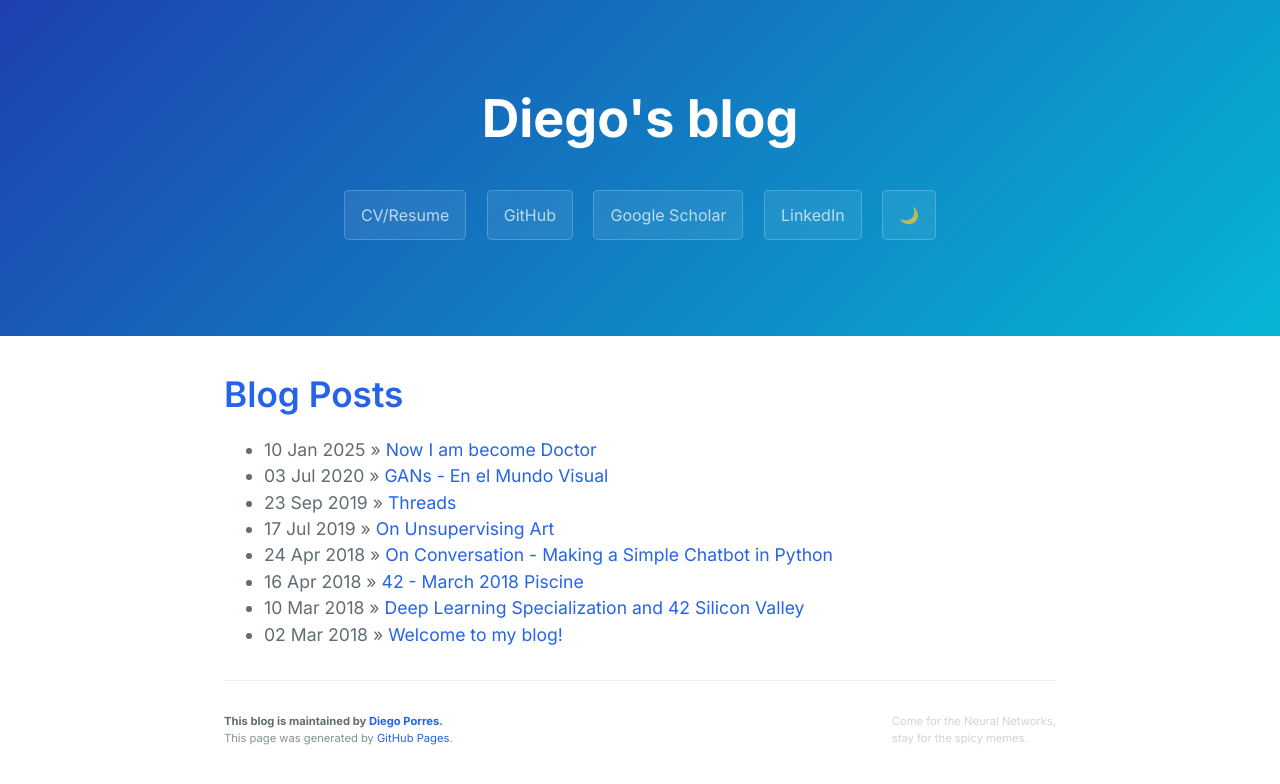
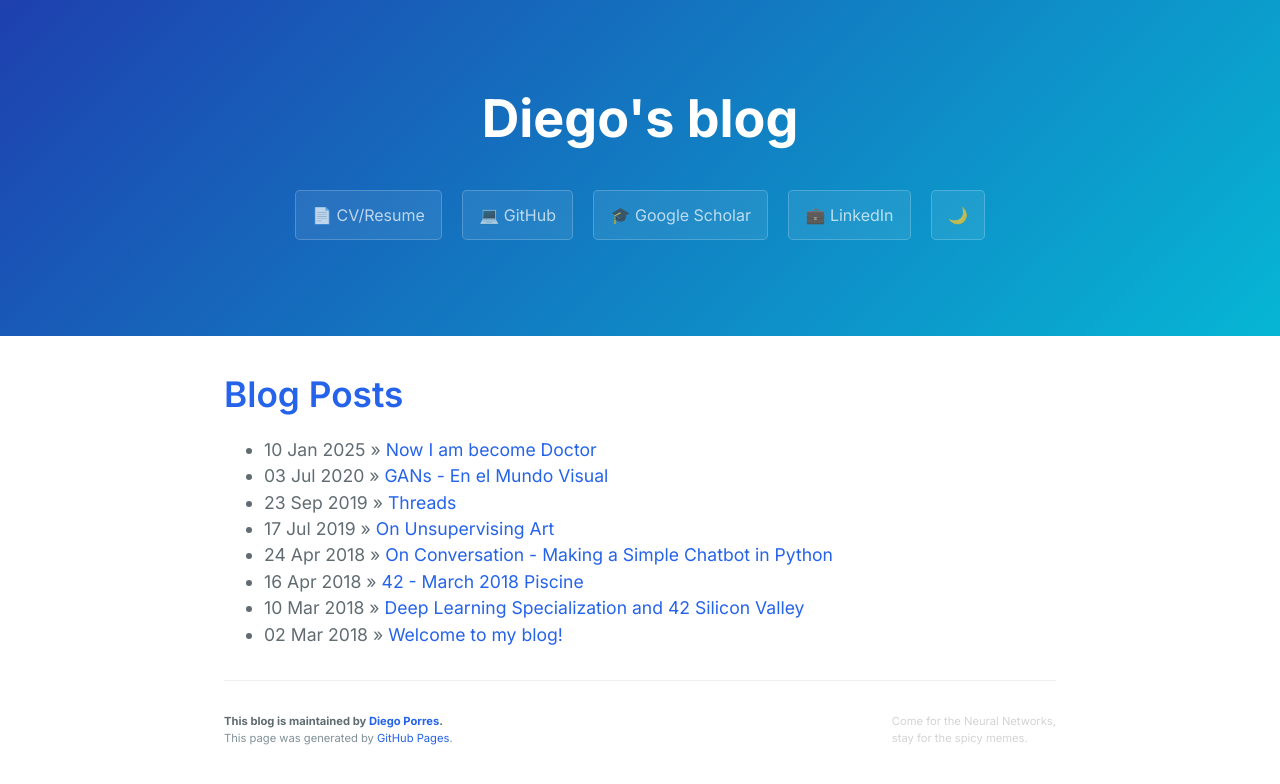
Before and after one commit to PDillis/pdillis.github.io, a Jekyll site: the page built from index.html, in a window 1280 px wide. Shown: the top 784 px of the page. Built offline with Jekyll 4.4.1, drawn with Linux system fonts in a browser that asks for light colours; some web fonts are replaced; part of the change alters nothing that is shown.

```diff
--- a/_includes/head-custom.html
+++ b/_includes/head-custom.html
@@ -6,7 +6,7 @@
 <!-- KaTeX for math rendering -->
 <link rel="stylesheet" href="https://cdn.jsdelivr.net/npm/katex@0.16.8/dist/katex.min.css">
 <script defer src="https://cdn.jsdelivr.net/npm/katex@0.16.8/dist/katex.min.js"></script>
-<script defer src="https://cdn.jsdelivr.net/npm/katex@0.16.8/dist/contrib/auto-render.min.js"></script>
+<script defer src="https://cdn.jsdelivr.net/npm/katex@0.16.8/dist/contrib/auto-render.min.js" onload="initKaTeX()"></script>
 
 <!-- TikZJax for TikZ rendering -->
 <link rel="stylesheet" type="text/css" href="https://tikzjax.pages.dev/fonts.css">
@@ -50,12 +50,15 @@
 
 
 <script>
-// Enhanced dark mode with system preference support
-(function() {
+// ============================================
+// Dark Mode System
+// ============================================
+
 // Prevent flash of unstyled content
 document.documentElement.classList.add('preload');
 
-  function initDarkMode() {
+// Initialize dark mode immediately
+(function() {
   const savedMode = localStorage.getItem('darkMode');
   const prefersDark = window.matchMedia('(prefers-color-scheme: dark)').matches;
 
@@ -68,10 +71,7 @@
   setTimeout(() => {
     document.documentElement.classList.remove('preload');
   }, 100);
-  }
-
-  // Initialize immediately
-  initDarkMode();
+})();
 
 // Update button icon based on current mode
 function updateToggleButton() {
@@ -86,16 +86,20 @@
   }
 }
 
-  // Toggle function (will be called by button)
-  window.toggleDarkMode = function() {
+// Toggle function (called by button onclick)
+function toggleDarkMode() {
   document.body.classList.toggle('dark-mode');
   const isDark = document.body.classList.contains('dark-mode');
   localStorage.setItem('darkMode', isDark);
   updateToggleButton();
-  };
+}
 
-  // Update button on page load
-  window.addEventListener('DOMContentLoaded', updateToggleButton);
+// Update button icon when page loads
+if (document.readyState === 'loading') {
+  document.addEventListener('DOMContentLoaded', updateToggleButton);
+} else {
+  updateToggleButton();
+}
 
 // Listen for system theme changes
 window.matchMedia('(prefers-color-scheme: dark)').addEventListener('change', (e) => {
@@ -105,12 +109,15 @@
     } else {
       document.body.classList.remove('dark-mode');
     }
+    updateToggleButton();
   }
 });
-})();
 
-// Initialize KaTeX auto-render when DOM is loaded
-document.addEventListener("DOMContentLoaded", function() {
+// ============================================
+// KaTeX Math Rendering
+// ============================================
+
+function initKaTeX() {
   if (typeof renderMathInElement !== 'undefined') {
     renderMathInElement(document.body, {
       delimiters: [
@@ -123,18 +130,31 @@ document.addEventListener("DOMContentLoaded", function() {
       strict: false
     });
   }
+}
 
-  // Add copy buttons to code blocks
-  addCopyButtonsToCodeBlocks();
-});
+// ============================================
+// Code Block Copy Buttons
+// ============================================
 
 function addCopyButtonsToCodeBlocks() {
-  // Find all code blocks (both .highlight divs and standalone pre elements)
-  const codeBlocks = document.querySelectorAll('.main-content .highlight, .main-content pre:not(.highlight pre)');
+  // Find all code blocks
+  const codeBlocks = document.querySelectorAll('.main-content .highlight, .main-content pre');
 
-  codeBlocks.forEach(block => {
-    // Skip if already has a copy button
-    if (block.querySelector('.code-copy-btn')) return;
+  console.log('Found code blocks:', codeBlocks.length);
+
+  codeBlocks.forEach((block, index) => {
+    // Skip if already has a copy button or is inside a .highlight
+    if (block.querySelector('.code-copy-btn')) {
+      console.log('Block', index, 'already has button');
+      return;
+    }
+
+    if (block.tagName === 'PRE' && block.parentElement.classList.contains('highlight')) {
+      console.log('Block', index, 'is inside .highlight, skipping');
+      return;
+    }
+
+    console.log('Adding button to block', index);
 
     // Create copy button
     const copyBtn = document.createElement('button');
@@ -143,37 +163,81 @@ function addCopyButtonsToCodeBlocks() {
     copyBtn.setAttribute('aria-label', 'Copy code to clipboard');
 
     // Add click handler
-    copyBtn.addEventListener('click', function() {
+    copyBtn.addEventListener('click', function(e) {
+      e.preventDefault();
+
       // Find the code element
-      const codeElement = block.querySelector('code') || block.querySelector('pre');
+      const codeElement = block.querySelector('code') || block;
       if (!codeElement) return;
 
       // Get the code text
       const codeText = codeElement.textContent;
 
       // Copy to clipboard
+      if (navigator.clipboard && navigator.clipboard.writeText) {
         navigator.clipboard.writeText(codeText).then(() => {
-        // Show success feedback
           copyBtn.textContent = 'Copied!';
           copyBtn.classList.add('copied');
-
-        // Reset after 2 seconds
           setTimeout(() => {
             copyBtn.textContent = 'Copy';
             copyBtn.classList.remove('copied');
           }, 2000);
         }).catch(err => {
-        console.error('Failed to copy code:', err);
-        copyBtn.textContent = 'Failed';
+          console.error('Failed to copy:', err);
+          copyBtn.textContent = 'Error';
           setTimeout(() => {
             copyBtn.textContent = 'Copy';
           }, 2000);
         });
+      } else {
+        // Fallback for older browsers
+        const textArea = document.createElement('textarea');
+        textArea.value = codeText;
+        textArea.style.position = 'fixed';
+        textArea.style.left = '-999999px';
+        document.body.appendChild(textArea);
+        textArea.select();
+        try {
+          document.execCommand('copy');
+          copyBtn.textContent = 'Copied!';
+          copyBtn.classList.add('copied');
+          setTimeout(() => {
+            copyBtn.textContent = 'Copy';
+            copyBtn.classList.remove('copied');
+          }, 2000);
+        } catch (err) {
+          console.error('Fallback copy failed:', err);
+        }
+        document.body.removeChild(textArea);
+      }
     });
 
-    // Add button to the block
+    // Make sure block is positioned
+    const position = window.getComputedStyle(block).position;
+    if (position === 'static') {
       block.style.position = 'relative';
+    }
+
     block.appendChild(copyBtn);
   });
 }
+
+// Initialize when DOM is ready
+if (document.readyState === 'loading') {
+  document.addEventListener('DOMContentLoaded', function() {
+    addCopyButtonsToCodeBlocks();
+    if (typeof renderMathInElement === 'undefined') {
+      // KaTeX not loaded yet, will be called by onload
+      console.log('KaTeX not ready, waiting...');
+    } else {
+      initKaTeX();
+    }
+  });
+} else {
+  // DOM already loaded
+  addCopyButtonsToCodeBlocks();
+  if (typeof renderMathInElement !== 'undefined') {
+    initKaTeX();
+  }
+}
 </script>
--- a/_includes/page-header.html
+++ b/_includes/page-header.html
@@ -1,10 +1,10 @@
 <section class="page-header">
   <h1 class="project-name">{{ site.title }}</h1>
   <h2 class="project-tagline">{{ site.tagline }}</h2>
-  <a href="https://github.com/PDillis/pdillis.github.io/blob/master/_data/Resume_Academic_DiegoPorres.pdf" class="btn" target="_blank">CV/Resume</a>
-  <a href="https://github.com/PDillis/" class="btn" target="_blank">GitHub</a>
-  <a href="https://scholar.google.com/citations?user=Xuv3WuIAAAAJ" class="btn" target="_blank">Google Scholar</a>
-  <a href="https://www.linkedin.com/in/diego-porres/" class="btn" target="_blank">LinkedIn</a>
+  <a href="https://github.com/PDillis/pdillis.github.io/blob/master/_data/Resume_Academic_DiegoPorres.pdf" class="btn" target="_blank">📄 CV/Resume</a>
+  <a href="https://github.com/PDillis/" class="btn" target="_blank">💻 GitHub</a>
+  <a href="https://scholar.google.com/citations?user=Xuv3WuIAAAAJ" class="btn" target="_blank">🎓 Google Scholar</a>
+  <a href="https://www.linkedin.com/in/diego-porres/" class="btn" target="_blank">💼 LinkedIn</a>
   <button id="dark-mode-toggle" class="btn" onclick="toggleDarkMode()" aria-label="Toggle dark mode">
     <span id="theme-icon">🌙</span>
   </button>
```
Lines whose indentation alone changed are shown as unchanged.
